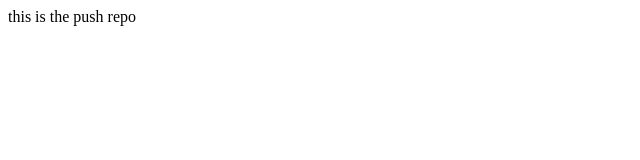
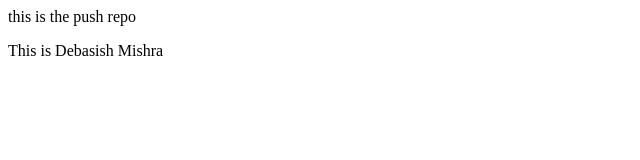
Before and after one commit to ITDev79/newlocalrepo, a plain HTML site: page index.html in a window 1280 px wide. Shown: the whole page, without its empty margins (0-640 px from the left). Drawn offline with Linux system fonts and the light colour scheme.

Commit message:
New push practice

```diff
--- a/index.html
+++ b/index.html
@@ -1 +1,2 @@
 <p>this is the push repo</p>
+<p>This is Debasish Mishra</p>
```
